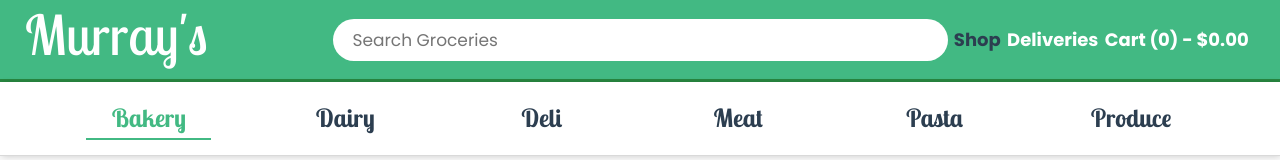
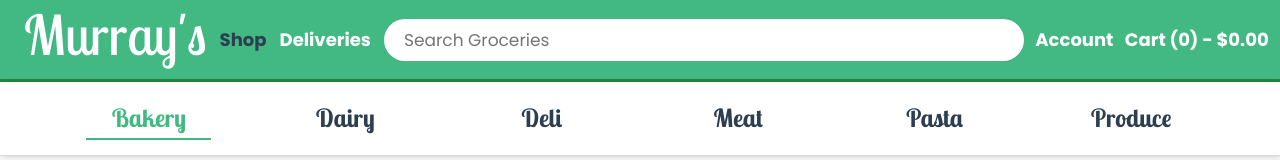
Before and after one commit to levidavidmurray/grocery-store-app, a Vue app in the folder client/: page /shop in a window 1280 px wide. Shown: the top 160 px of the page. Built offline with nearby package versions, Linux system fonts and the light colour scheme; no server answers; what vue-loaders would draw is missing.

Commit message:
Create SiteNavBar component + style changes

```diff
--- a/client/public/index.html
+++ b/client/public/index.html
@@ -7,7 +7,7 @@
     <link rel="icon" href="<%= BASE_URL %>favicon.ico">
 <!--    <link href="https://fonts.googleapis.com/css?family=Lobster|Permanent+Marker|Poppins:400,600,700,900" rel="stylesheet">-->
     <link href="https://fonts.googleapis.com/css?family=Lobster+Two:400,400i,700,700i|Permanent+Marker|Lobster|Poppins:400,600,700,900" rel="stylesheet">
-    <title>client</title>
+    <title>Murray's | Grocery Store</title>
   </head>
   <body>
     <noscript>
--- a/client/src/App.vue
+++ b/client/src/App.vue
@@ -1,38 +1,17 @@
 <template>
 	<div id="app">
-		<div id="nav">
-			<div class="nav-items">
-				<div class="nav-item left">
-					<router-link to="/" class="branding">Murray's</router-link>
-				</div>
-				<div class="nav-item-search">
-					<input class="search-bar" type="text" placeholder="Search Groceries">
-				</div>
-				<div class="nav-item right">
-					<router-link to="/shop">Shop</router-link>
-					<router-link to="/deliveries">Deliveries</router-link>
-					<router-link to="/cart">Cart ({{ cartLength }}) - ${{ cartPrice }}</router-link>
-				</div>
-			</div>
-		</div>
+		<SiteNavBar />
 		<router-view/>
 	</div>
 </template>
 
 <script>
-	import {mapGetters} from 'vuex';
+	import SiteNavBar from './components/SiteNavBar';
 
 	export default {
 		name: 'App',
 
-		computed: {
-			...mapGetters([
-				'cartItemsAll',
-				'cartItemsIndex',
-				'cartLength',
-				'cartPrice'
-			])
-		}
+		components: { SiteNavBar }
 	}
 </script>
 
@@ -54,71 +33,4 @@
 	body {
 		background-color: #f9f9f9;
 	}
-
-	#nav {
-		background-color: #42b983;
-		color: white;
-		font-size: 18px;
-		border-bottom: 3px solid #278640;
-		box-sizing: content-box;
-
-		.nav-items {
-			margin: 0 auto;
-			padding: 0 25px;
-			display: flex;
-			justify-content: center;
-
-			.nav-item-search {
-				width: 50%;
-				display: flex;
-				align-items: center;
-
-				.search-bar {
-					padding: 8px 0 8px 20px;
-					border-radius: 40px;
-					outline: none;
-					border: none;
-					font-size: 17px;
-					font-family: 'Poppins', sans-serif;
-					color: #2c3e50;
-					width: 100%;
-				}
-			}
-
-			.nav-item {
-				width: 25%;
-				display: flex;
-				align-items: center;
-				justify-content: space-evenly;
-
-				&.left {
-					justify-content: flex-start;
-
-					.branding {
-						font-family: 'Lobster Two', cursive;
-						font-size: 55px;
-						font-weight: normal;
-						margin: 0;
-						padding-bottom: 10px;
-					}
-				}
-
-				&.right {
-
-					a {
-					}
-				}
-			}
-
-			a {
-				font-weight: bold;
-				color: white;
-				text-decoration: none;
-
-				&.router-link-exact-active {
-					color: #2c3e50;
-				}
-			}
-		}
-	}
 </style>
--- a/client/src/components/Shop/Category.vue
+++ b/client/src/components/Shop/Category.vue
@@ -64,7 +64,7 @@
 		.category-items {
 			display: flex;
 			flex-wrap: wrap;
-			margin-top: 12px;
+			margin-top: 16px;
 		}
 	}
 </style>
--- a/client/src/components/Shop/CategoryOptions.vue
+++ b/client/src/components/Shop/CategoryOptions.vue
@@ -43,7 +43,7 @@
 		border-bottom: $border-primary;
 		position: relative;
 		z-index: 10;
-		margin: 0 auto 20px;
+		margin: 0 auto 24px;
 
 		.option {
 			font-size: 25px;
--- a/client/src/components/Shop/ResultsFilter.vue
+++ b/client/src/components/Shop/ResultsFilter.vue
@@ -22,13 +22,13 @@
 		box-shadow: $box-shadow-primary;
 
 		h3 {
+			width: 90%;
 			font-size: 30px;
 			padding-top: 20px;
 			padding-bottom: 10px;
 			font-family: 'Lobster Two', cursive;
 			color: #42b983;
 			text-shadow: 1px 1px 3px 4px rgba(0,0,0,0.2);
-			width: 95%;
 			margin: 0 auto;
 			box-shadow: 0 4px 6px -5px rgba(0, 0, 0, 0.2);
 		}
--- /dev/null
+++ b/client/src/components/SiteNavBar.vue
@@ -0,0 +1,111 @@
+<template>
+	<div class="nav-bar">
+		<div class="nav-items">
+			<div class="nav-item left">
+				<router-link to="/" class="branding">Murray's</router-link>
+				<div class="left-routes">
+					<router-link to="/shop">Shop</router-link>
+					<router-link to="/deliveries">Deliveries</router-link>
+				</div>
+			</div>
+			<div class="nav-item-search">
+				<input class="search-bar" type="text" placeholder="Search Groceries">
+			</div>
+			<div class="nav-item right">
+				<router-link to="/account">Account</router-link>
+				<router-link to="/cart">Cart ({{ cartLength }}) - ${{ cartPrice }}</router-link>
+			</div>
+		</div>
+	</div>
+</template>
+
+<script>
+	import { mapGetters } from 'vuex';
+
+	export default {
+		name: "SiteNavBar",
+
+		computed: {
+			...mapGetters([
+				'cartLength',
+				'cartPrice'
+			])
+		}
+	}
+</script>
+
+<style scoped lang="scss">
+	.nav-bar {
+		background-color: #42b983;
+		color: white;
+		font-size: 18px;
+		border-bottom: 3px solid #278640;
+		box-sizing: content-box;
+
+		.nav-items {
+			margin: 0 auto;
+			display: flex;
+			justify-content: center;
+
+			.nav-item-search {
+				width: 50%;
+				display: flex;
+				align-items: center;
+
+				.search-bar {
+					padding: 8px 0 8px 20px;
+					border-radius: 40px;
+					outline: none;
+					border: none;
+					font-size: 17px;
+					font-family: 'Poppins', sans-serif;
+					color: #2c3e50;
+					width: 100%;
+				}
+			}
+
+			.nav-item {
+				width: 25%;
+				display: flex;
+				align-items: center;
+				justify-content: space-evenly;
+
+				&.left {
+					justify-content: flex-start;
+					width: 30%;
+					padding-left: 24px;
+
+					.left-routes {
+						flex-grow: 1;
+						display: flex;
+						justify-content: space-evenly;
+					}
+
+					.branding {
+						font-family: 'Lobster Two', cursive;
+						font-size: 55px;
+						font-weight: normal;
+						margin: 0;
+						padding-bottom: 10px;
+					}
+				}
+
+				&.right {
+					width: 20%;
+					a {
+					}
+				}
+			}
+
+			a {
+				font-weight: bold;
+				color: white;
+				text-decoration: none;
+
+				&.router-link-exact-active {
+					color: #2c3e50;
+				}
+			}
+		}
+	}
+</style>
```
